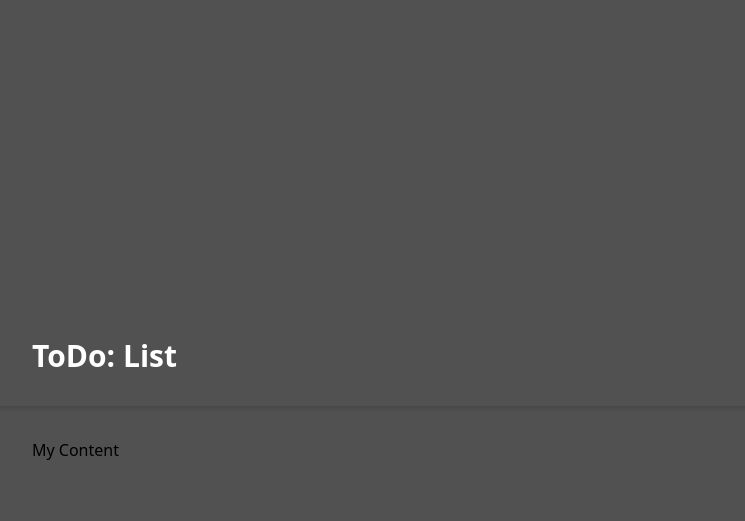
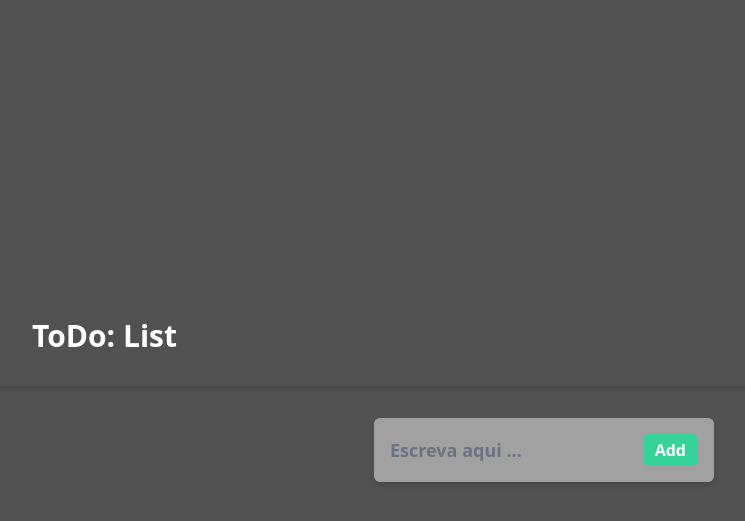
Before and after one commit to eduardolirainfo/todo-list-flask-gui, a Flask app: page / in a window 1280 px wide. Shown: the top 521 px of the page, without its empty margins (96-841 px from the left). Run offline with Flask 2, Linux system fonts and the light colour scheme; style sheets or scripts are compiled from the project's sources.

Commit message:
task input section

```diff
--- a/templates/Home.html
+++ b/templates/Home.html
@@ -1,8 +1,19 @@
 {% extends 'index.html' %}
 <!--Head Block-->
 {% block head %}
-    <title>Todo List - Home</title>
+<title>Todo List - Home</title>
 {% endblock %}
 {% block body %}
-<h1> My Content</p>
+<div class="w-full flex flex-col items-center justify-center">
+    <form method="post" id="add_task"
+        class="flex items-center justify-center w-full  md:w-340 bg-card p-2 md:p-4 rounded-md shadow-md">
+        <input type="text" name="todo_input" id="todo_input" placeholder="Escreva aqui ..."
+            class="w-full h-full outline-none border-none bg-transparent text-black placeholder:text-gray-500 text-lg font-semibold">
+        <button
+            class="px-3 py-1 outline-none border-none text-white text-base font-semibold rounded-md bg-emerald-400 active:scale-75 transition-all duration-200 ease-out"
+            type="submit"> Add
+        </button>
+    </form>
+</div>
+
 {% endblock %}
```
